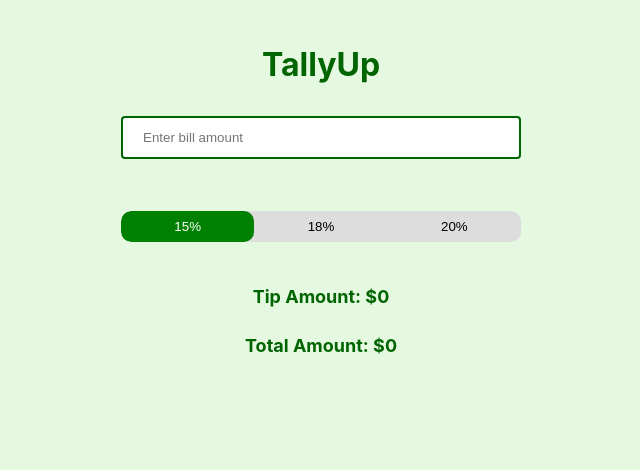
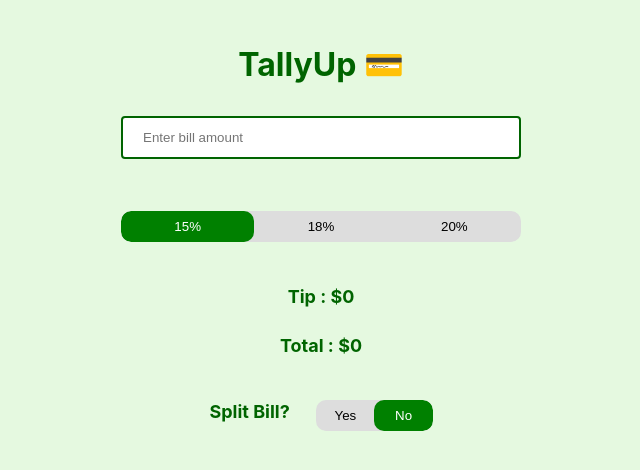
Before and after one commit to aarontorres0/TallyPay, a React (Create React App) app: page / in a window 1280 px wide. Shown: the top 470 px of the page, without its empty margins (319-959 px from the left). Built offline with nearby package versions, Linux system fonts and the light colour scheme.

Commit message:
bill splitting

```diff
--- a/src/App.css
+++ b/src/App.css
@@ -2,6 +2,7 @@
   --primary-color: #006400;
   --light-color: #e5f9e0;
 }
+
 body {
   background-color: var(--light-color);
 }
@@ -31,10 +32,6 @@ label {
   text-align: center;
   color: var(--primary-color);
   margin-bottom: 8px;
-}
-
-input[type="radio"] {
-  margin: 8px;
 }
 
 h1 {
@@ -88,3 +85,43 @@ h1 {
   color: white;
   border-radius: 10px;
 }
+
+.split-bill-group {
+  display: flex;
+  align-items: center;
+}
+
+.split-bill-group label {
+  margin-right: 40px;
+  width: 30%;
+  white-space: nowrap;
+  box-sizing: border-box;
+}
+
+.split-bill-group .segmented-control {
+  width: 70%;
+  box-sizing: border-box;
+}
+
+.people-counter {
+  display: flex;
+}
+
+.people-counter button {
+  width: 25px;
+  height: 25px;
+  border: 1px solid black;
+  background-color: #ddd;
+  font-size: 13px;
+  font-weight: bold;
+  text-align: center;
+  cursor: pointer;
+  border-radius: 10px;
+  transition: color 0.8s ease-in-out;
+}
+
+.people-counter span {
+  margin: 0 10px;
+  font-size: 20px;
+  color: black;
+}
--- a/src/App.js
+++ b/src/App.js
@@ -2,11 +2,15 @@ import "./App.css";
 
 import React, { useState, useEffect } from "react";
 import { useCallback } from "react";
+
 function App() {
   const [billAmount, setBillAmount] = useState("");
   const [tipPercent, setTipPercent] = useState(0.15);
   const [tipAmount, setTipAmount] = useState(0);
   const [totalAmount, setTotalAmount] = useState(0);
+  const [splitBill, setSplitBill] = useState("No");
+  const [peopleCounter, setPeopleCounter] = useState(1);
+  const [totalPerPerson, setTotalPerPerson] = useState(0);
 
   const calculateTotalAmount = useCallback(() => {
     setTipAmount((parseFloat(billAmount) * tipPercent).toFixed(2));
@@ -16,6 +20,18 @@ function App() {
   useEffect(() => {
     calculateTotalAmount();
   }, [calculateTotalAmount]);
+
+  useEffect(() => {
+    setTotalPerPerson((totalAmount / peopleCounter).toFixed(2));
+  }, [totalAmount, peopleCounter]);
+
+  useEffect(() => {
+    if (!isNaN(billAmount) && billAmount > 0) {
+      setTotalPerPerson((totalAmount / peopleCounter).toFixed(2));
+    } else {
+      setTotalPerPerson(0);
+    }
+  }, [totalAmount, peopleCounter, billAmount]);
 
   const handleBillAmountChange = (e) => {
     setBillAmount(e.target.value);
@@ -32,9 +48,19 @@ function App() {
     );
   };
 
+  const handleIncrement = () => {
+    setPeopleCounter(peopleCounter + 1);
+  };
+
+  const handleDecrement = () => {
+    if (peopleCounter > 1) {
+      setPeopleCounter(peopleCounter - 1);
+    }
+  };
+
   return (
     <div className="container">
-      <h1>TallyUp</h1>
+      <h1>TallyUp 💳</h1>
       <label>
         <input
           type="number"
@@ -85,9 +111,46 @@ function App() {
         </div>
       </label>
       <br />
-      <label>Tip Amount: ${isNaN(tipAmount) ? 0 : tipAmount}</label>
+      <label>Tip : ${isNaN(tipAmount) ? 0 : tipAmount}</label>
       <br />
-      <label>Total Amount: ${isNaN(totalAmount) ? 0 : totalAmount}</label>
+      <label>Total : ${isNaN(totalAmount) ? 0 : totalAmount}</label>
+      <br />
+
+      <div className="split-bill-group">
+        <label>Split Bill?</label>
+        <div className="segmented-control">
+          <button
+            className={`segmented-control__button ${
+              splitBill === "Yes" ? "active" : ""
+            }`}
+            onClick={() => setSplitBill("Yes")}
+          >
+            Yes
+          </button>
+          <button
+            className={`segmented-control__button ${
+              splitBill === "No" ? "active" : ""
+            }`}
+            onClick={() => setSplitBill("No")}
+          >
+            No
+          </button>
+        </div>
+      </div>
+
+      {splitBill === "Yes" && (
+        <div className="people-counter">
+          <label>Number of People:</label>
+          <button onClick={handleDecrement}>-</button>
+          <span>{peopleCounter}</span>
+          <button onClick={handleIncrement}>+</button>
+        </div>
+      )}
+      {splitBill === "Yes" && (
+        <label className="total-per-person">
+          Total per person: ${totalPerPerson}
+        </label>
+      )}
     </div>
   );
 }
```
